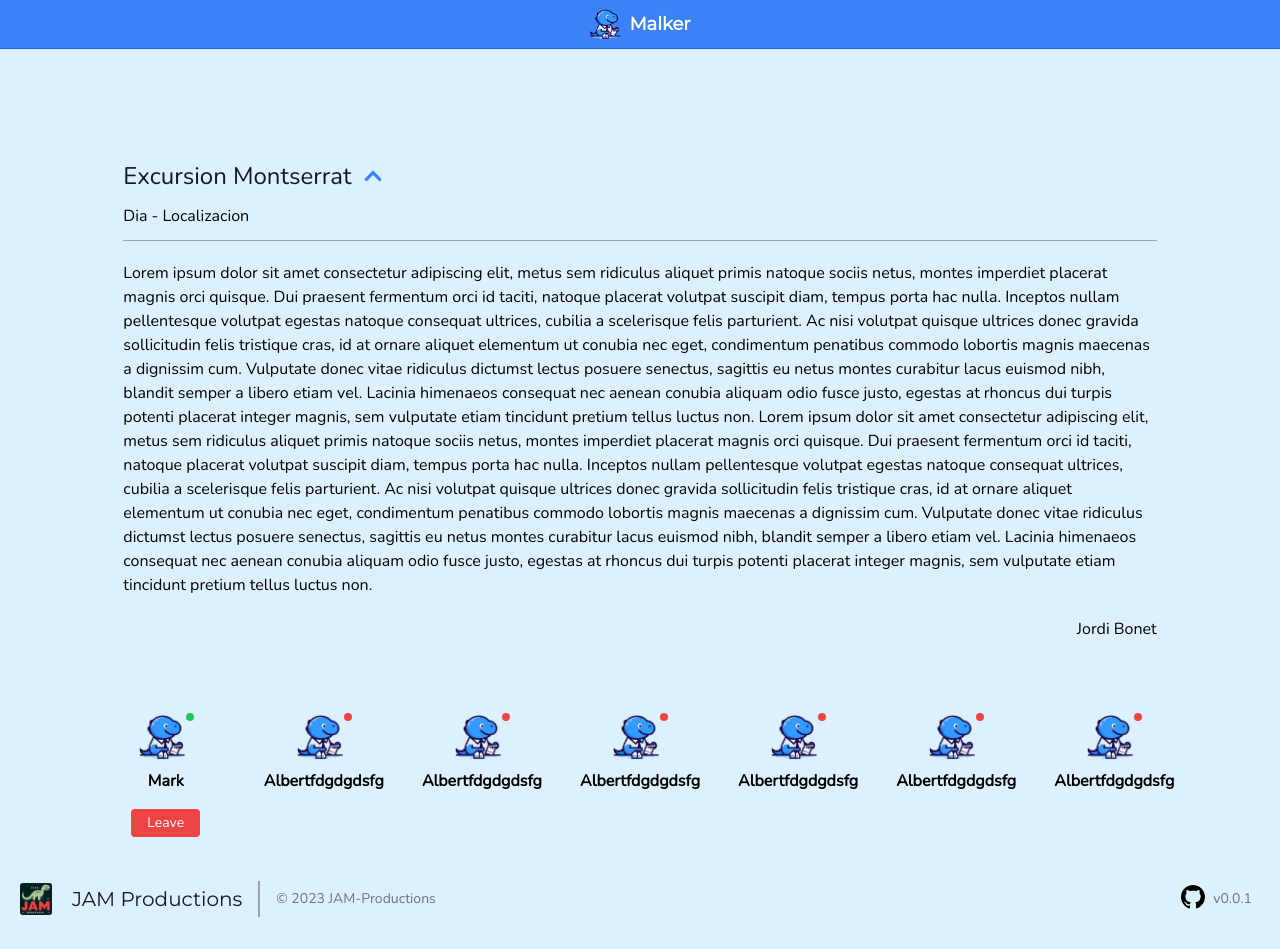
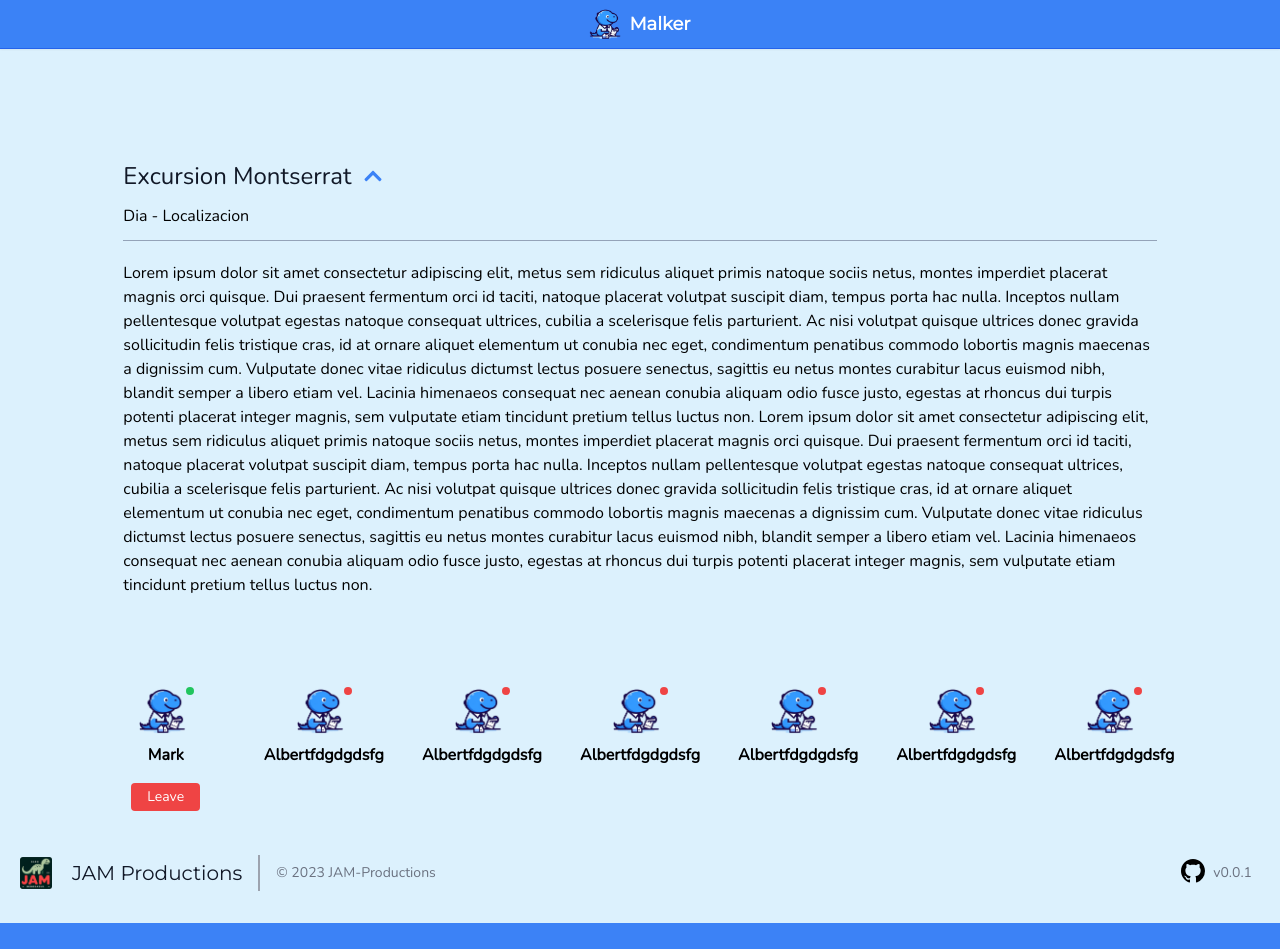
Before and after one commit to JAM-Productions/malker, a React (Vite) app: page /malker/show-participants in a window 1280 px wide. After the commit the page ends 923 px from the top, so only its background shows below. Built offline with nearby package versions, Linux system fonts and the light colour scheme; no server answers.

Commit message:
Add animation description

```diff
--- a/src/components/dropdown/DropdownPlan.jsx
+++ b/src/components/dropdown/DropdownPlan.jsx
@@ -1,4 +1,4 @@
-import React, { useState } from "react";
+import React, { useState, useRef, useEffect } from "react";
 import { FaChevronDown } from 'react-icons/fa';
 
 const DropdownPlan = ({
@@ -9,6 +9,14 @@ const DropdownPlan = ({
   author
 }) => {
   const [open, setOpen] = useState(true);
+  const [descriptionHeight, setDescriptionHeight] = useState("auto");
+  const descriptionRef = useRef(null);
+
+  useEffect(() => {
+    if (descriptionRef.current) {
+      setDescriptionHeight(`${descriptionRef.current.scrollHeight + 10}px`);
+    }
+  }, [description]);
 
   const toggleDropdown = () => {
     setOpen(!open);
@@ -30,22 +38,30 @@ const DropdownPlan = ({
                     hover:text-blue-600
                     ${open ? 'rotate-180' : 'rotate-0'}
                     transition-transform
-                    duration-300
+                    duration-400
                     transform
-                `}/>
+                `}
+                />
               </button>
             </div>
           </div>
           <p className="mt-3 text-base">{date} - {location}</p>
         </div>
       </div>
-      {open && (
-        <div className="flex flex-col w-10/12 mx-auto">
+      <div
+        className="w-10/12 mx-auto"
+        style={{
+          maxHeight: open ? descriptionHeight : "0",
+          overflow: "hidden",
+          transition: "max-height 0.4s ease-in-out",
+        }}
+      >
+        <div ref={descriptionRef}>
           <hr className="mt-3 mb-5 border-0 h-px bg-slate-400"></hr>
           <p>{description}</p>
           <p className="text-right mt-5">{author}</p>
         </div>
-      )}
+      </div>
     </div>
   );
 };
```
